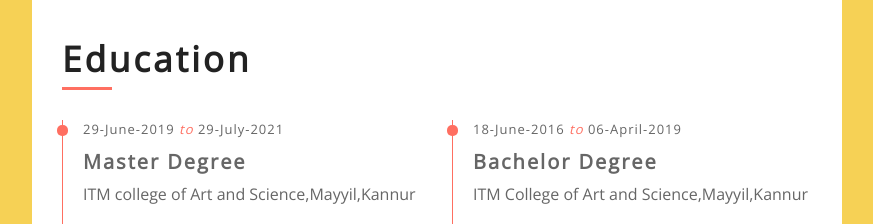
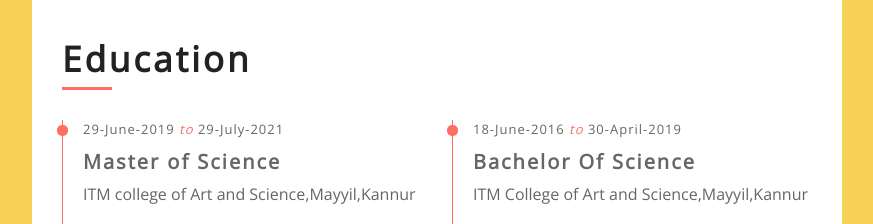
Before and after one commit to MKNITHEEESH/Portifolio1, a plain HTML site: page index.html in a window 1280 px wide. Shown: the part 1280-1504 px from the top of the page, without its empty margins (368-1241 px from the left). Drawn offline with nearby package versions, Linux system fonts and the light colour scheme.

Commit message:
1st fixed issue

```diff
--- a/index.html
+++ b/index.html
@@ -159,27 +159,27 @@
                             <div class="col-md-6">
                                 <div class="edu-col">
                                     <span>29-June-2019 <i>to</i> 29-July-2021</span>
-                                    <h3>Master Degree</h3>
+                                    <h3>Master of Science</h3>
                                     <p>ITM college of Art and Science,Mayyil,Kannur</p>
                                 </div>
                             </div>
                             <div class="col-md-6">
                                 <div class="edu-col">
-                                    <span>18-June-2016 <i>to</i> 06-April-2019</span>
-                                    <h3>Bachelor Degree</h3>
+                                    <span>18-June-2016 <i>to</i> 30-April-2019</span>
+                                    <h3>Bachelor Of Science</h3>
                                     <p>ITM College of Art and Science,Mayyil,Kannur</p>
                                 </div>
                             </div>
                             <div class="col-md-6">
                                 <div class="edu-col">
-                                    <span>10-Aug-2022<i>to</i>31-July-2023 </span>
+                                    <span>10-Aug-2022 <i>to</i> 31-July-2023 </span>
                                     <h3>Data Science</h3>
                                     <p>Luminar Technolab,Kakkanad,Cochin</p>
                                 </div>
                             </div>
                             <div class="col-md-6">
                                 <div class="edu-col">
-                                    <span>01-June-2022<i>to</i> 30-June-2024</span>
+                                    <span>01-June-2022 <i>to</i> 30-June-2024</span>
                                     <h3>Bachelor of Education</h3>
                                     <p>Leelavathi Shetty College of Education,Kavoor,Mangalore </p>
                                 </div>
```
